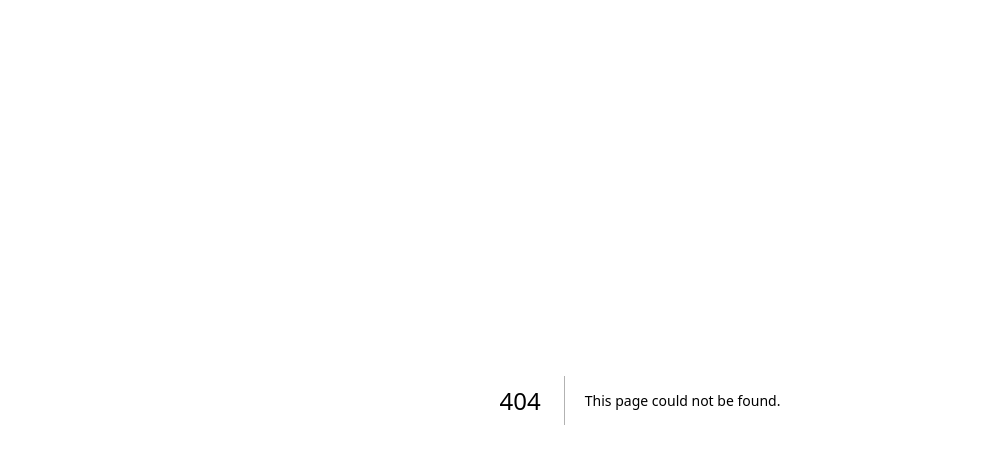
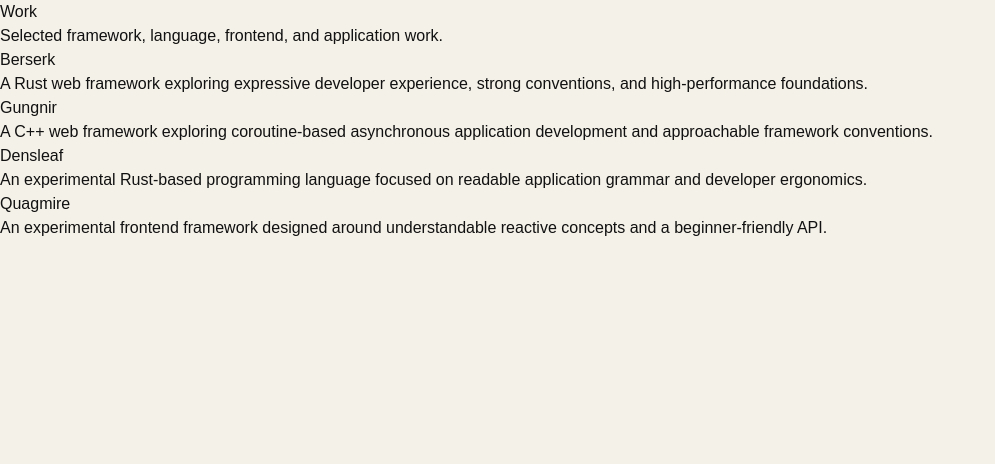
Before and after one commit to justinangeloperez327/portfolio-2026, a Next.js app: page /work in a window 1280 px wide. Before the commit this address had no page. Shown: the top 464 px of the page, without its empty margins (0-995 px from the left). Built offline with nearby package versions, Linux system fonts and the light colour scheme.

Commit message:
feat: establish portfolio information architecture

```diff
--- /dev/null
+++ b/src/app/work/page.tsx
@@ -0,0 +1,19 @@
+import Link from "next/link";
+import { projects } from "@/data/projects";
+
+export default function WorkPage() {
+  return (
+    <main>
+      <h1>Work</h1>
+      <p>Selected framework, language, frontend, and application work.</p>
+      <ul>
+        {projects.map((project) => (
+          <li key={project.slug}>
+            <Link href={`/work/${project.slug}`}>{project.name}</Link>
+            <p>{project.summary}</p>
+          </li>
+        ))}
+      </ul>
+    </main>
+  );
+}
```
